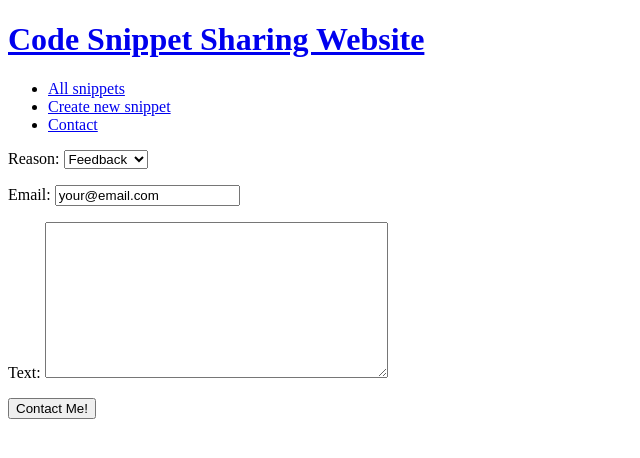
After one commit to szendrei/django-unleashed, a Django app: page /contact/ in a window 1280 px wide. The commit adds this page. Shown: the top 458 px of the page, without its empty margins (0-640 px from the left). Run offline with Django 3.2, Linux system fonts and the light colour scheme.

Commit message:
Contact form is ready for console email

```diff
--- a/codesnippets/codesnippets/urls.py
+++ b/codesnippets/codesnippets/urls.py
@@ -18,9 +18,12 @@ from django.contrib import admin
 
 from snippets import urls as snippet_urls
 from snippets.views import index_view
+from contact import urls as contact_urls
 
 urlpatterns = [
     url(r'^$', index_view, name='snippets_index'),
+    url(r'^admin/', admin.site.urls),
+    url(r'^contact/', include(contact_urls)),
     url(r'^snippets/', include(snippet_urls)),
-    url(r'^admin/', admin.site.urls),
+
 ]
--- /dev/null
+++ b/codesnippets/contact/forms.py
@@ -0,0 +1,34 @@
+from django import forms
+from django.core.exceptions import ValidationError
+from django.core.mail import BadHeaderError, mail_managers
+
+class ContactForm(forms.Form):
+    FEEDBACK = 'F'
+    CORRECTION = 'C'
+    SUPPORT = 'S'
+    REASON_CHOICES = (
+        (FEEDBACK, 'Feedback'),
+        (CORRECTION, 'Correction'),
+        (SUPPORT, 'Support'),
+        )
+    reason = forms.ChoiceField(choices=REASON_CHOICES, initial=FEEDBACK)
+    email = forms.EmailField(initial='your@email.com')
+    text = forms.CharField(widget=forms.Textarea)
+
+    def send_mail(self):
+        reason = self.cleaned_data.get('reason')
+        reason_dict = dict(self.REASON_CHOICES)
+        full_reason = reason_dict.get(reason)
+        email = self.cleaned_data.get('email')
+        text = self.cleaned_data.get('text')
+        body = 'Message From: {}\n\n{}\n'.format(email, text)
+        try:
+            mail_managers(full_reason, body)
+        except BadHeaderError:
+            self.add_error(None, ValidationError('Could Not Send Email.\n'
+                                                 'Extra Headers not allowed '
+                                                 'in email body.',
+                                                 code='badheader'))
+            return False
+        else:
+            return True
--- /dev/null
+++ b/codesnippets/contact/templates/contact/contact_base.html
@@ -0,0 +1 @@
+{% extends parent_template|default:'base.html' %}
--- /dev/null
+++ b/codesnippets/contact/templates/contact/contact_form.html
@@ -0,0 +1,17 @@
+{% extends parent_template|default:'contact/contact_base.html' %}
+
+{% block title %}
+{{ block.super }} - Contact Me!
+{% endblock %}
+
+{% block content %}
+<div>
+    <div>
+	<form action="{% url 'contact' %}" method="post">
+	    {% csrf_token %}
+	    {{ form.as_p }}
+	    <button type="submit">Contact Me!</button>
+	</form>
+    </div>
+</div>
+{% endblock %}
--- /dev/null
+++ b/codesnippets/contact/urls.py
@@ -0,0 +1,6 @@
+from django.conf.urls import url
+from .views import ContactView
+
+urlpatterns = [
+    url(r'^$', ContactView.as_view(), name='contact'),
+]
--- a/codesnippets/contact/views.py
+++ b/codesnippets/contact/views.py
@@ -1,3 +1,21 @@
-from django.shortcuts import render
+from django.shortcuts import redirect, render
+from django.contrib.messages import success
+from django.views.generic import View
+from .forms import ContactForm
 
-# Create your views here.
+
+class ContactView(View):
+    form_class = ContactForm
+    template_name = 'contact/contact_form.html'
+
+    def get(self, request):
+        return render(request, self.template_name, {'form': self.form_class()})
+
+    def post(self, request):
+        bound_form = self.form_class(request.POST)
+        if bound_form.is_valid():
+            mail_sent = bound_form.send_mail()
+            if mail_sent:
+                success(request, 'Email successfully sent.')
+                return redirect('snippets_index')
+        return render(reqest, self.template_name, {'form': bound_form})
--- a/codesnippets/templates/base.html
+++ b/codesnippets/templates/base.html
@@ -43,6 +43,7 @@
 		    <li><a href="{% url 'snippets_snippet_create' %}">
 			Create new snippet</a></li>
 		    {% endblock %}
+		    <li><a href="{% url 'contact' %}">Contact</a></li>
 		</ul>
 	    </nav>
 	    <main>
```
Also changed, not shown: codesnippets/codesnippets/settings.py (+11 -0 lines).
